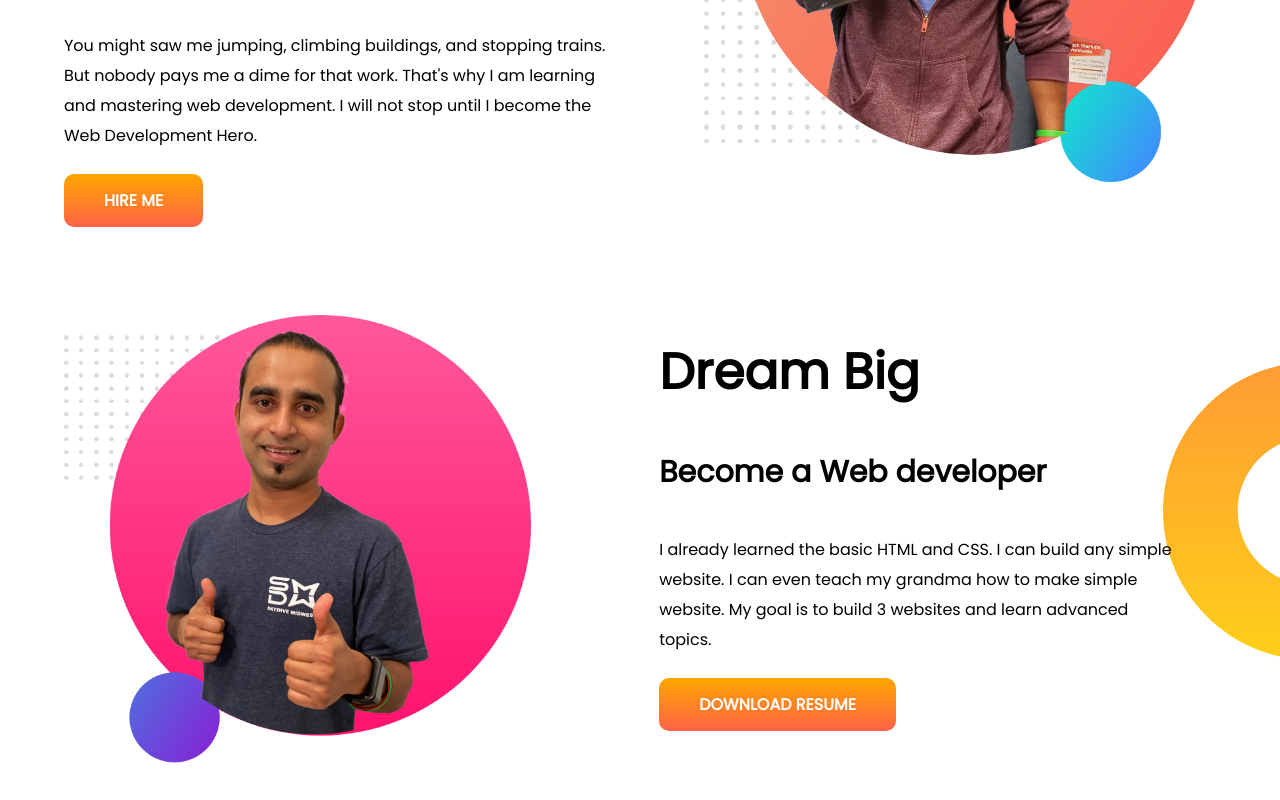
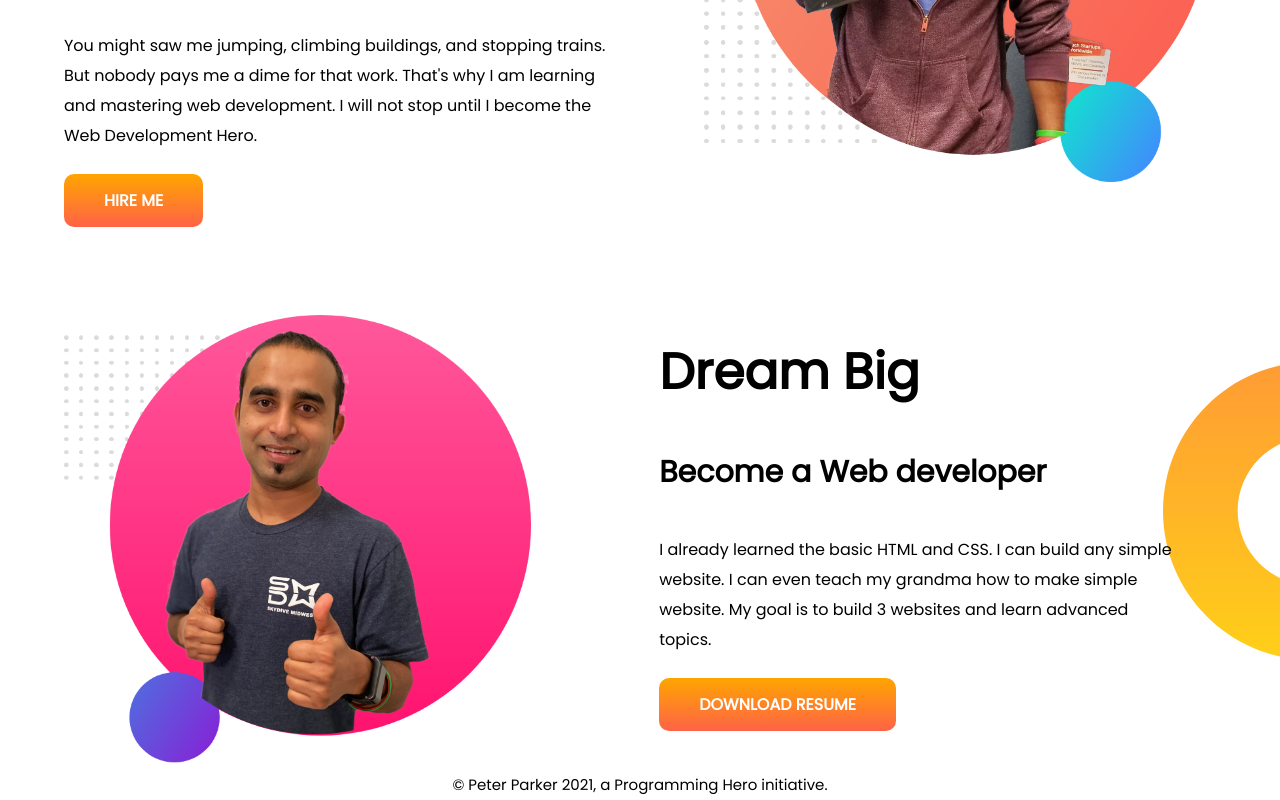
Before and after one commit to Pantha-Saleheen/developer-portfolio-practice, a plain HTML site: page index.html in a window 1280 px wide. Shown: the part 385-1185 px from the top of the page. Before the commit the page ends 1155 px from the top, so only its background shows below. Drawn offline with Linux system fonts and the light colour scheme.

Commit message:
footer added

```diff
--- a/index.html
+++ b/index.html
@@ -45,6 +45,12 @@
             <a class="link-button" href="" target="_blank">DOWNLOAD RESUME</a>
         </div>
     </section>
+
+    <footer>
+        <p>
+            © Peter Parker 2021, a Programming Hero initiative.
+        </p>
+    </footer>
 </body>
 
 </html>
--- a/style.css
+++ b/style.css
@@ -59,3 +59,7 @@ p{
 .dream-big img{
     width: 90%;
 }
+footer p{
+    font-size: 15px;
+    text-align: center;
+}
```
